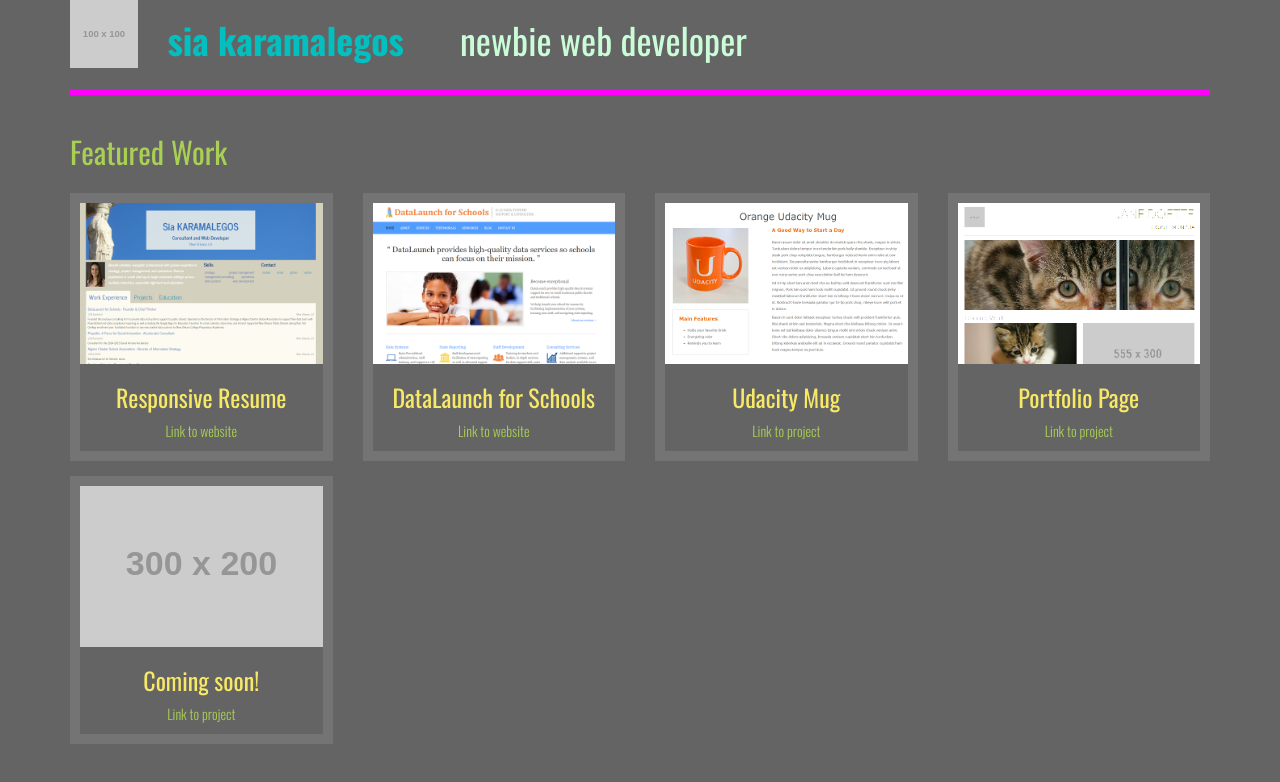
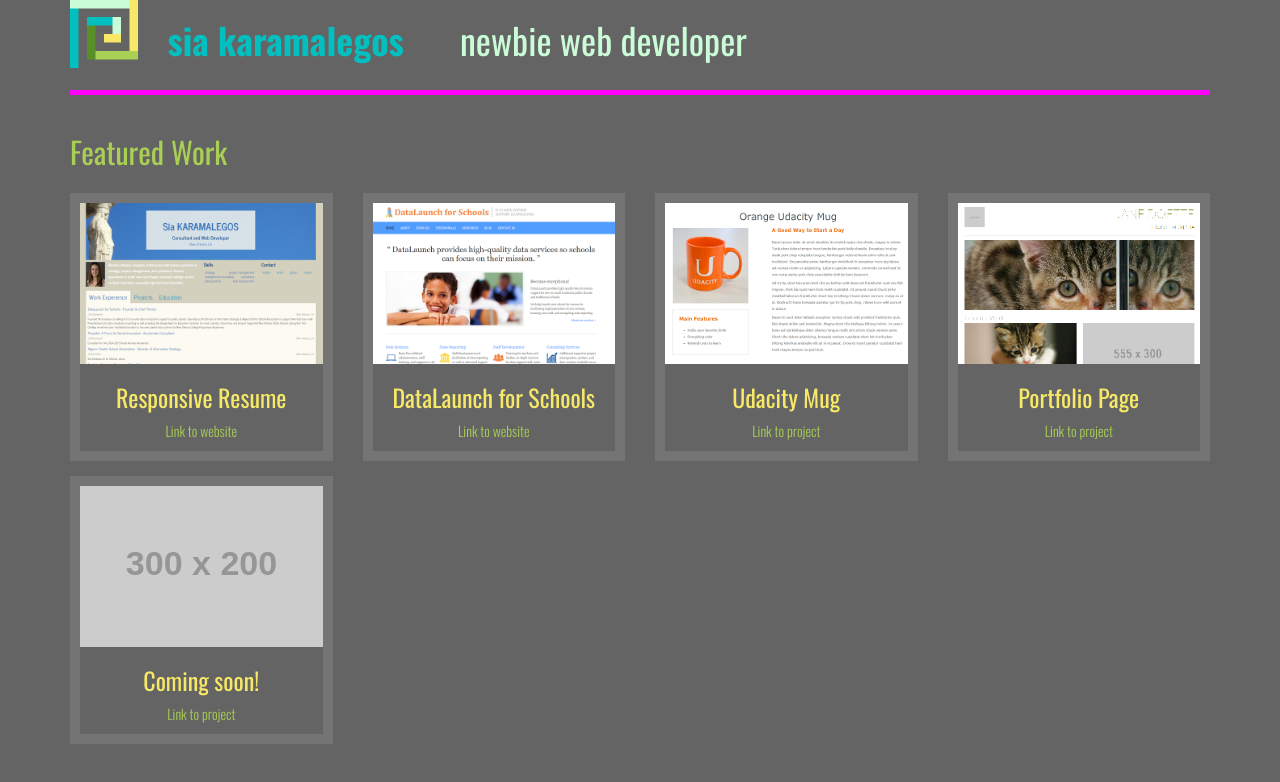
Before and after one commit to siakaramalegos/old-siakaramalegos.github.io, a plain HTML site: page index.html in a window 1280 px wide. Drawn offline with nearby package versions, Linux system fonts and the light colour scheme; placeholder pictures from the web are drawn by us.

Commit message:
Added logo

```diff
--- a/index.html
+++ b/index.html
@@ -21,7 +21,7 @@
 
       <div class="row">
         <div class="col-md-1">
-          <img class="img-responsive" src="http://placehold.it/100x100" alt="DevBySia logo">
+          <img class="img-responsive" src="images/keylogo.png" alt="personal logo">
         </div>
         <div class="col-md-3">
           <h1 class="text-super">Sia Karamalegos</h1>
```
Also changed, not shown: images/keylogo.PNG (added).
